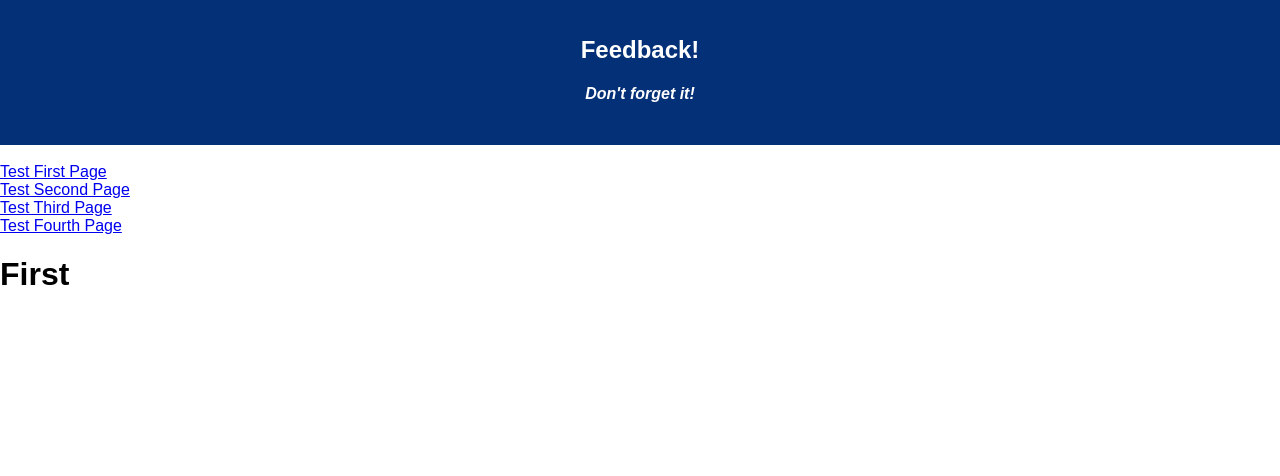
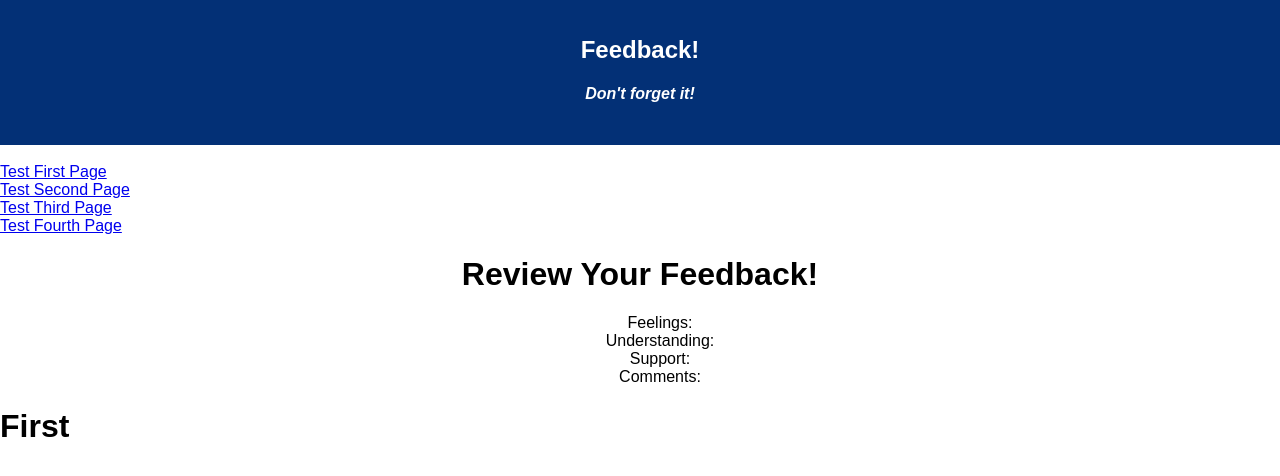
Before and after one commit to amfgkzz/weekend-challenge-5, a React (Create React App) app: page / in a window 1280 px wide. Shown: the top 476 px of the page. Built offline with nearby package versions, Linux system fonts and the light colour scheme.

Commit message:
added in review feedback

```diff
--- a/src/components/App/App.js
+++ b/src/components/App/App.js
@@ -20,17 +20,32 @@ class App extends Component {
         </div>
         {/* FIX: To test the pages from DOM */}
         <Link to="/">Test First Page</Link>
-      <br/>
+        <br />
         <Link to="/second">Test Second Page</Link>
-      <br/>
+        <br />
         <Link to="/third">Test Third Page</Link>
-      <br/>
+        <br />
         <Link to="/fourth">Test Fourth Page</Link>
+        <br />
 
-      <Route exact path="/" component={FirstPage}/>
-      <Route exact path="/second" component={SecondPage}/>
-      <Route exact path="/third" component={ThirdPage}/>
-      <Route exact path="/fourth" component={FourthPage}/>
+        <div className="App">
+          <header className="review-feedback-header">
+            <h1>Review Your Feedback!</h1>
+            <ul style={{ listStyleType: 'none' }}>
+
+              <li>Feelings: </li>
+              <li>Understanding: </li>
+              <li>Support: </li>
+              <li>Comments: </li>
+
+            </ul>
+          </header>
+        </div>
+
+        <Route exact path="/" component={FirstPage} />
+        <Route exact path="/second" component={SecondPage} />
+        <Route exact path="/third" component={ThirdPage} />
+        <Route exact path="/fourth" component={FourthPage} />
       </Router>
     );
   }
```
Lines whose indentation alone changed are shown as unchanged.
